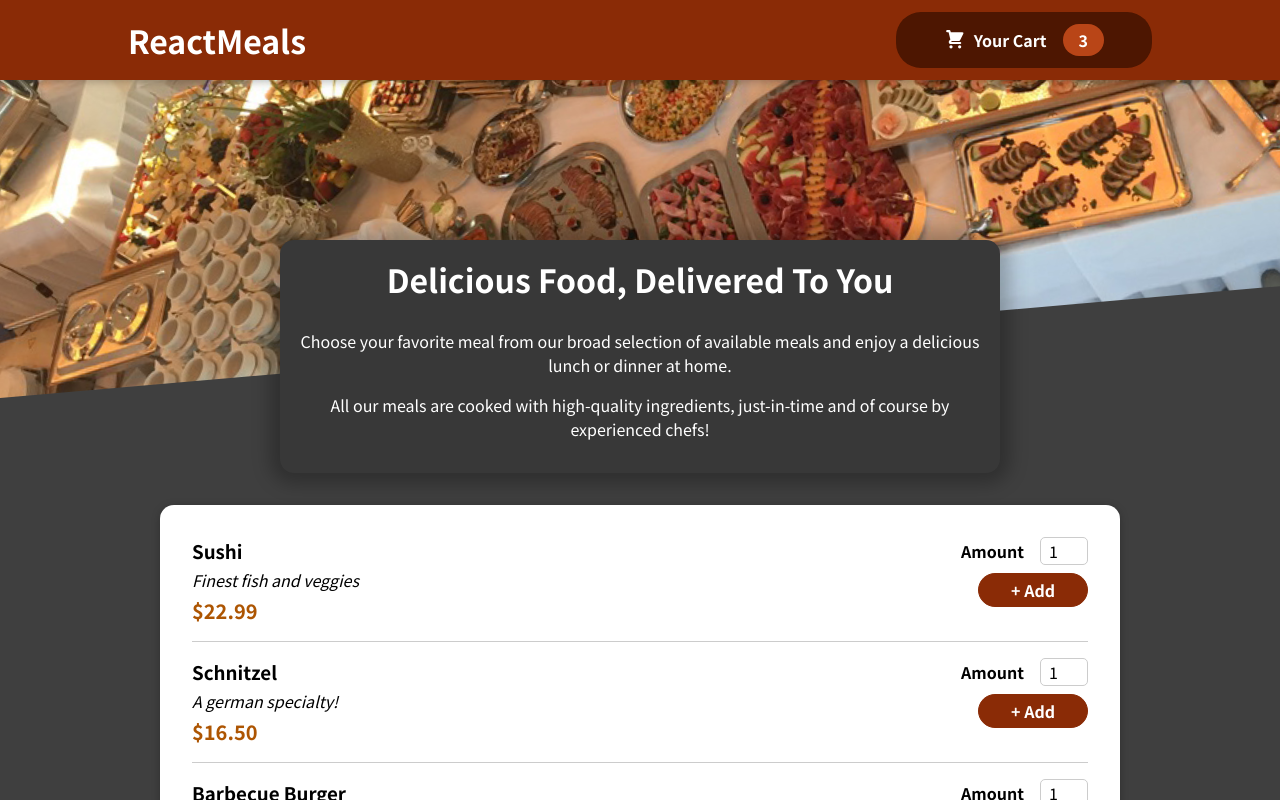
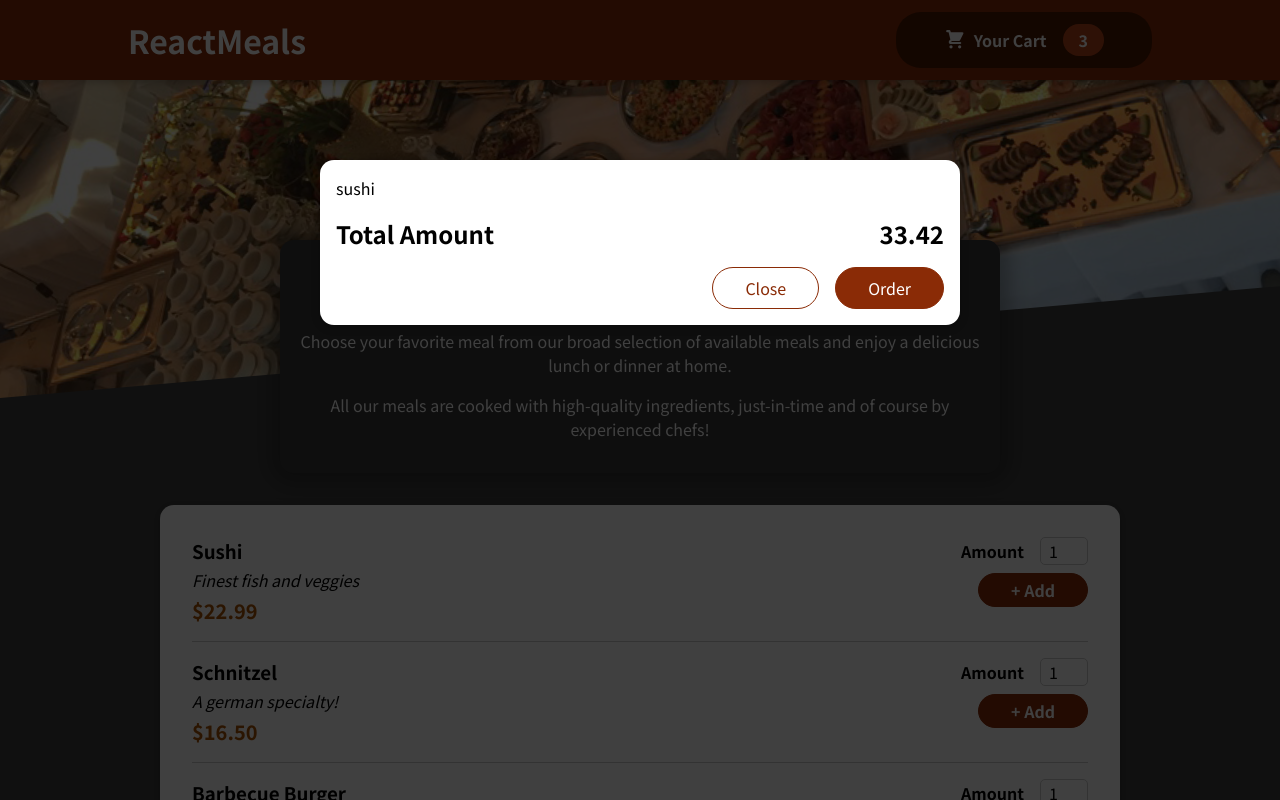
Before and after one commit to smoak88/foodOrderApp, a React (Create React App) app: page / in a window 1280 px wide. Shown: the top 800 px of the page. Built offline with nearby package versions, Linux system fonts and the light colour scheme.

Commit message:
Add modal overlay for Cart

```diff
--- a/public/index.html
+++ b/public/index.html
@@ -28,6 +28,7 @@
   </head>
   <body>
     <noscript>You need to enable JavaScript to run this app.</noscript>
+    <div id="overlays"></div>
     <div id="root"></div>
     <!--
       This HTML file is a template.
--- a/src/App.js
+++ b/src/App.js
@@ -1,9 +1,11 @@
 import Header from "./components/Layout/Header";
 import Meals from "./components/Meals/Meals";
+import Cart from "./components/Cart/Cart";
 
 function App() {
   return (
     <>
+      <Cart />
       <Header />
       <main>
         <Meals />
--- a/src/components/Cart/Cart.jsx
+++ b/src/components/Cart/Cart.jsx
@@ -1,5 +1,6 @@
 import React from "react";
 import styled from "styled-components";
+import Modal from "../UI/Modal";
 
 const CartItems = styled.ul`
   list-style: none;
@@ -16,6 +17,10 @@
   font-size: 1.5rem;
   margin: 1rem 0;
 `;
+
+const CloseButton = styled.button``;
+
+const OrderButton = styled.button``;
 
 const Actions = styled.div`
   text-align: right;
@@ -36,14 +41,15 @@
     border-color: #5a1a01;
     color: white;
   }
-`;
-const CloseButton = styled.button`
-  color: #8a2b06;
-`;
 
-const OrderButton = styled.button`
-  background-color: #8a2b06;
-  color: white;
+  & ${CloseButton} {
+    color: #8a2b06;
+  }
+
+  & ${OrderButton} {
+    background-color: #8a2b06;
+    color: white;
+  }
 `;
 
 const Cart = (props) => {
@@ -56,7 +62,7 @@
   );
 
   return (
-    <div>
+    <Modal>
       {cartItems}
       <Total>
         <span>Total Amount</span>
@@ -66,7 +72,7 @@
         <CloseButton>Close</CloseButton>
         <OrderButton>Order</OrderButton>
       </Actions>
-    </div>
+    </Modal>
   );
 };
 
--- /dev/null
+++ b/src/components/UI/Modal.jsx
@@ -0,0 +1,68 @@
+import React from "react";
+import styled from "styled-components";
+import reactDom from "react-dom";
+
+const BackdropDiv = styled.div`
+  position: fixed;
+  top: 0;
+  left: 0;
+  width: 100%;
+  height: 100vh;
+  z-index: 20;
+  background-color: rgba(0, 0, 0, 0.75);
+`;
+
+const ModalDiv = styled.div`
+  position: fixed;
+  top: 20vh;
+  left: 5%;
+  width: 90%;
+  background-color: white;
+  padding: 1rem;
+  border-radius: 14px;
+  box-shadow: 0 2px 8px rgba(0, 0, 0, 0.25);
+  z-index: 30;
+  animation: slide-down 300ms ease-out forwards;
+
+  @media (min-width: 768px) {
+    width: 40rem;
+    left: calc(50% - 20rem);
+  }
+
+  @keyframes slide-down {
+    from {
+      opacity: 0;
+      transform: translateY(-3rem);
+    }
+    to {
+      opacity: 1;
+      transform: translateY(0);
+    }
+  }
+`;
+
+const ContentDiv = styled.div``;
+
+const ModalOverlay = (props) => {
+  return (
+    <ModalDiv>
+      <ContentDiv>{props.children}</ContentDiv>
+    </ModalDiv>
+  );
+};
+
+const portalElement = document.getElementById("overlays");
+
+const Modal = (props) => {
+  return (
+    <>
+      {reactDom.createPortal(<BackdropDiv />, portalElement)}
+      {reactDom.createPortal(
+        <ModalOverlay>{props.children}</ModalOverlay>,
+        portalElement
+      )}
+    </>
+  );
+};
+
+export default Modal;
```
